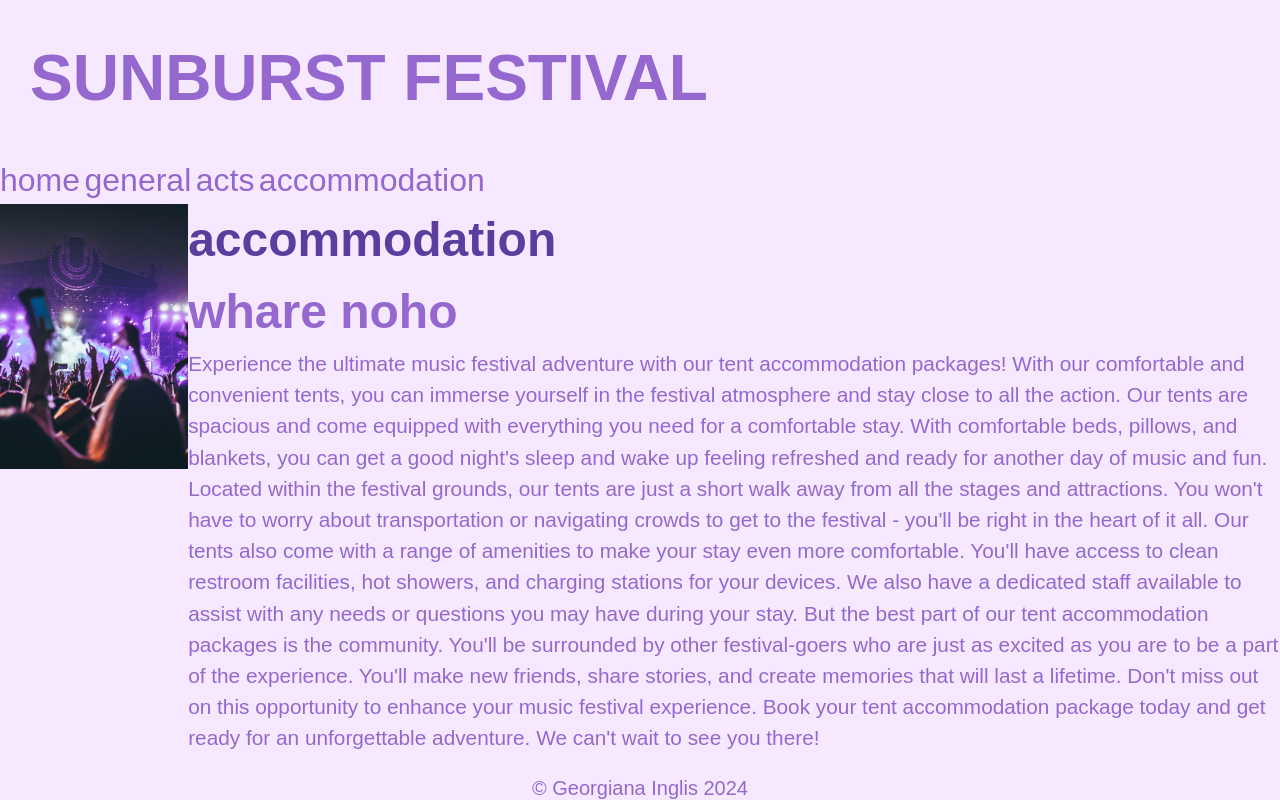
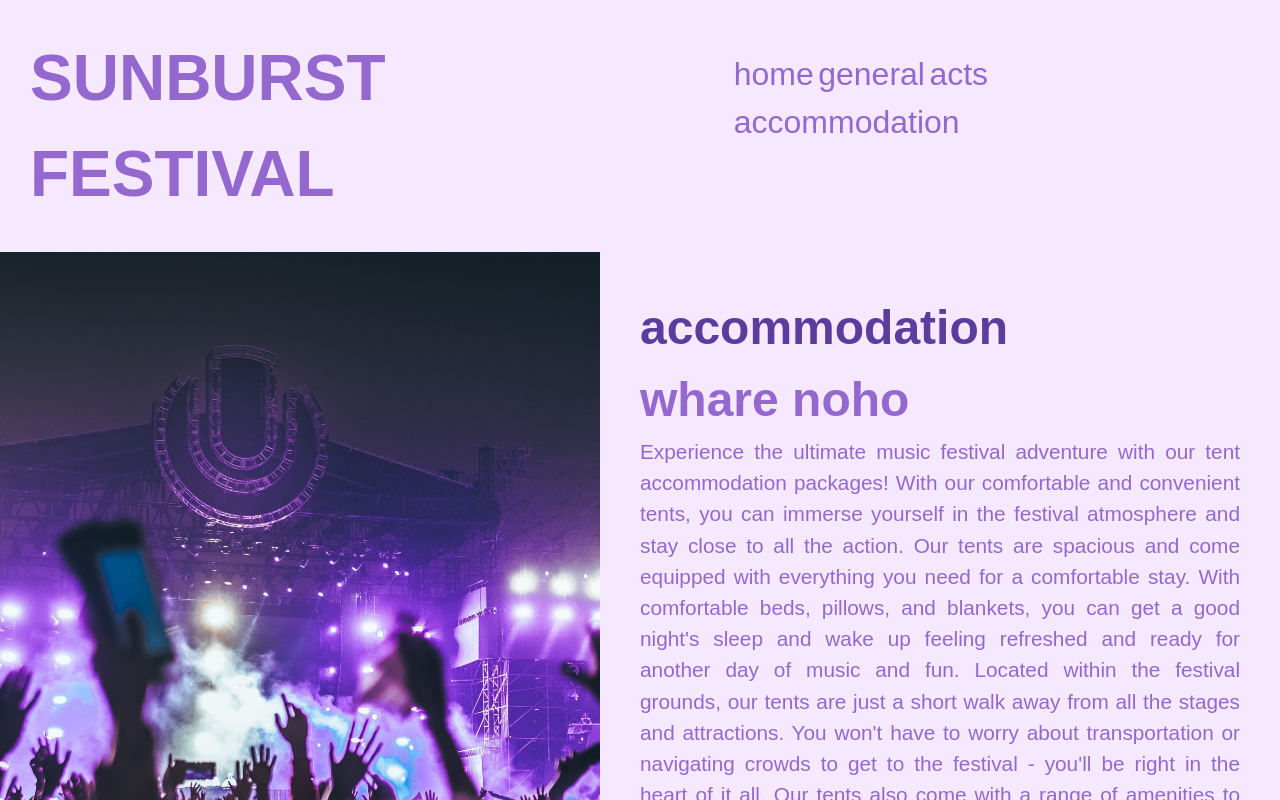
Before and after one commit to craighead-diocesan-school/music-festival-gginglis, a SvelteKit app: page /accommodation in a window 1280 px wide. Shown: the top 800 px of the page. Built offline with nearby package versions, Linux system fonts and the light colour scheme; a web font is replaced by a local one.

Commit message:
nav
rearranged nav, tested in chrome

```diff
--- a/src/lib/Nav.svelte
+++ b/src/lib/Nav.svelte
@@ -11,6 +11,7 @@
         background-color: #f6e9ff;
         font-family: "KoHo", sans-serif;
         font-weight: 500;
+        padding: 50px 130px 50px 100px;
     }
     a {
         color: #9468cf;
--- a/src/routes/accommodation/+page.svelte
+++ b/src/routes/accommodation/+page.svelte
@@ -4,9 +4,11 @@
     import Footer from "$lib/Footer.svelte";
 </script>
 
-<Header />
+<div class="header">
+    <Header />
 
-<Nav />
+    <Nav />
+</div>
 
 <main>
     <div class="image">
@@ -68,9 +70,23 @@
         font-weight: 500;
         color: #9468cf;
         font-size: 1.3rem;
+        text-align: justify;
     }
 
     img {
         grid-area: I;
+        width: 700px;
+    }
+
+    .text {
+        width: 700px;
+        margin: 40px;
+    }
+
+    .header {
+        display: flex;
+        flex-direction: row;
+        border: 1px;
+        border-color: #9468cf;
     }
 </style>
```
